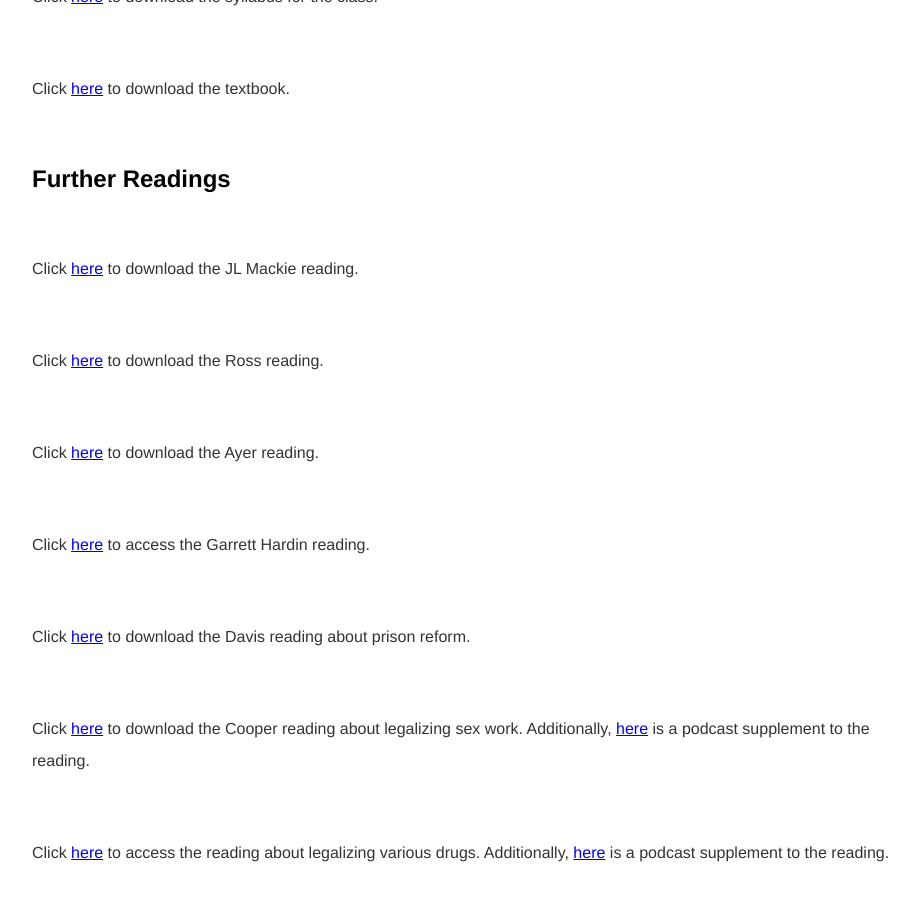
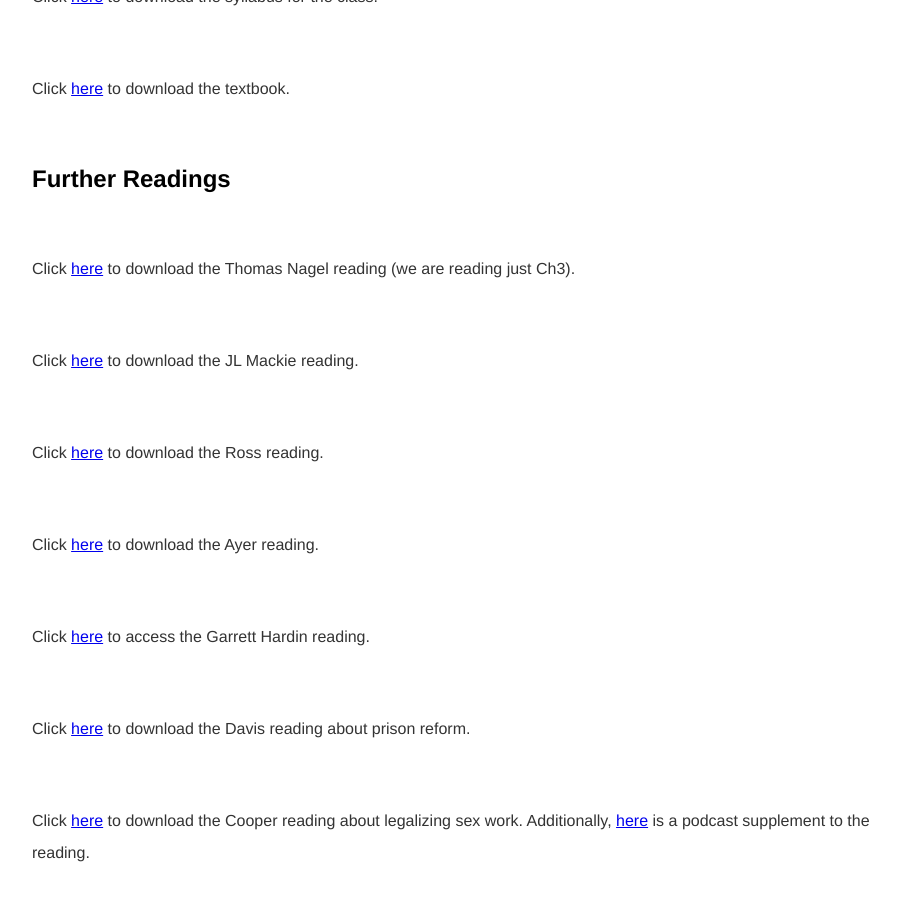
Before and after one commit to kevinjpatton/kevinjpatton.github.io, a Jekyll site: the page built from teaching/phil_2030/index.html, in a window 1280 px wide and 900 px high, scrolled down 498 px. Shown: the whole window, without its empty margins (160-1075 px from the left). Built offline with Jekyll 4.4.1, drawn with Linux system fonts in a browser that asks for light colours; Markdown is read by kramdown in place of the engine named in the settings.

Commit message:
Update index.html

```diff
--- a/teaching/phil_2030/index.html
+++ b/teaching/phil_2030/index.html
@@ -9,6 +9,7 @@ title: Teaching - Phil 2030
 <p>Click <a href="/teaching/phil_2030/Philosophy 2030 - Syllabus - Fall 2023.pdf" target="_blank">here</a> to download the syllabus for the class.</p>
 <p>Click <a href="/banda/Russ Shafer-Landau - Fundamentals of Ethics .pdf" target="_blank">here</a> to download the textbook.</p>
 <h2>Further Readings</h2>
+<p>Click <a href="/teaching/phil_1010/Thomas Nagel - Mortal Questions.pdf" target="_blank">here</a> to download the Thomas Nagel reading (we are reading just Ch3).</p>
 <p>Click <a href="/banda/JL Mackie - The Subjectivity of Values.pdf" target="_blank">here</a> to download the JL Mackie reading.</p>
 <p>Click <a href="/teaching/phil_2030/W.D. Ross - What Makes Right Actions Right.pdf" target="_blank">here</a> to download the Ross reading.</p>
 <p>Click <a href="/teaching/phil_3050/AJ Ayer - Language Truth and Logic.pdf" target="_blank">here</a> to download the Ayer reading.</p>
```
